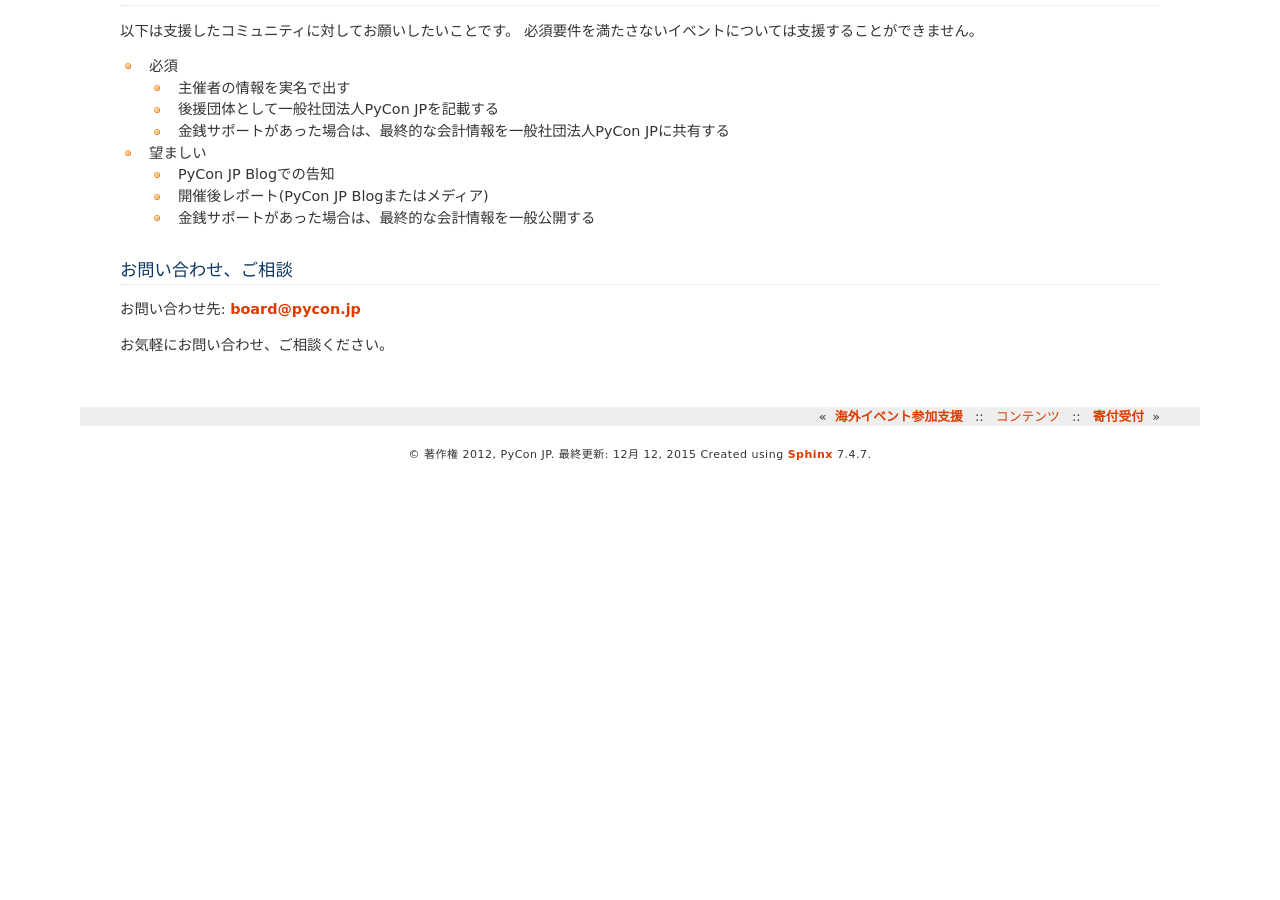
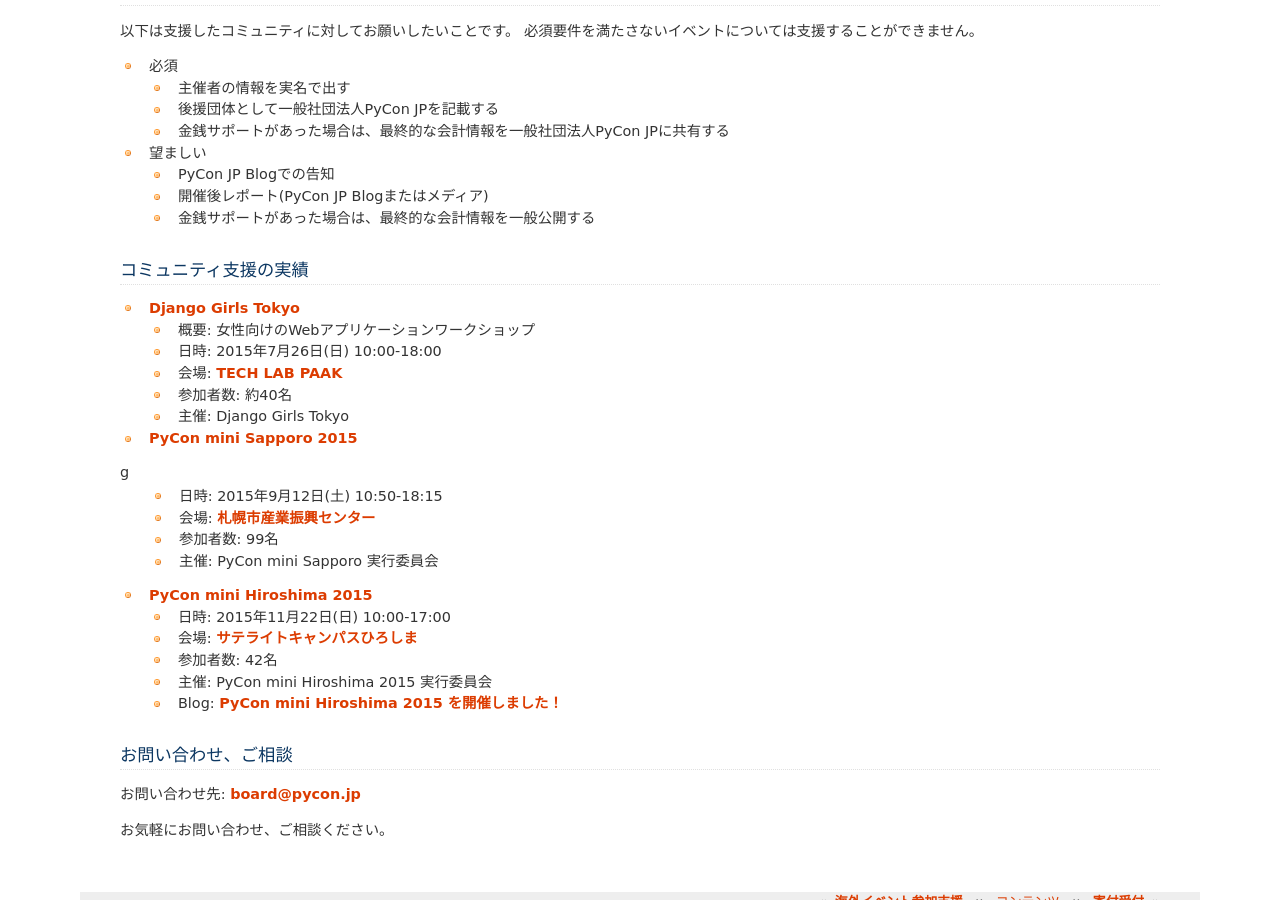
Before and after one commit to pyconjp/www.pycon.jp, a Sphinx documentation site: the page built from source/support/community.rst, in a window 1280 px wide and 900 px high, scrolled down 771 px. Built offline with Sphinx 7.4.7, drawn with Linux system fonts in a browser that asks for light colours; before the commit the page ends 1242 px from its top, so only the background shows below that.

Commit message:
ISSHA-204 支援イベントの実績を追加

```diff
--- a/source/support/community.rst
+++ b/source/support/community.rst
@@ -47,6 +47,31 @@
   - 開催後レポート(PyCon JP Blogまたはメディア)
   - 金銭サポートがあった場合は、最終的な会計情報を一般公開する
 
+コミュニティ支援の実績
+======================
+- `Django Girls Tokyo <https://djangogirls.org/tokyo/>`_
+
+  - 概要: 女性向けのWebアプリケーションワークショップ
+  - 日時: 2015年7月26日(日) 10:00-18:00
+  - 会場: `TECH LAB PAAK <http://techlabpaak.com/>`_
+  - 参加者数: 約40名
+  - 主催: Django Girls Tokyo
+
+- `PyCon mini Sapporo 2015 <http://sapporo.pycon.jp/2015/>`_
+g
+  - 日時: 2015年9月12日(土) 10:50-18:15
+  - 会場: `札幌市産業振興センター <http://www.sapporosansin.jp/>`_
+  - 参加者数: 99名
+  - 主催: PyCon mini Sapporo 実行委員会
+
+- `PyCon mini Hiroshima 2015 <http://hiroshima.pycon.jp/>`_
+
+  - 日時: 2015年11月22日(日) 10:00-17:00
+  - 会場: `サテライトキャンパスひろしま <https://www.pu-hiroshima.ac.jp/site/satellite/accessmap.html>`_
+  - 参加者数: 42名
+  - 主催: PyCon mini Hiroshima 2015 実行委員会
+  - Blog: `PyCon mini Hiroshima 2015 を開催しました！ <http://pyconjp.blogspot.jp/2015/12/pycon-mini-hiroshima-2015.html>`_
+
 お問い合わせ、ご相談
 ====================
 
```
